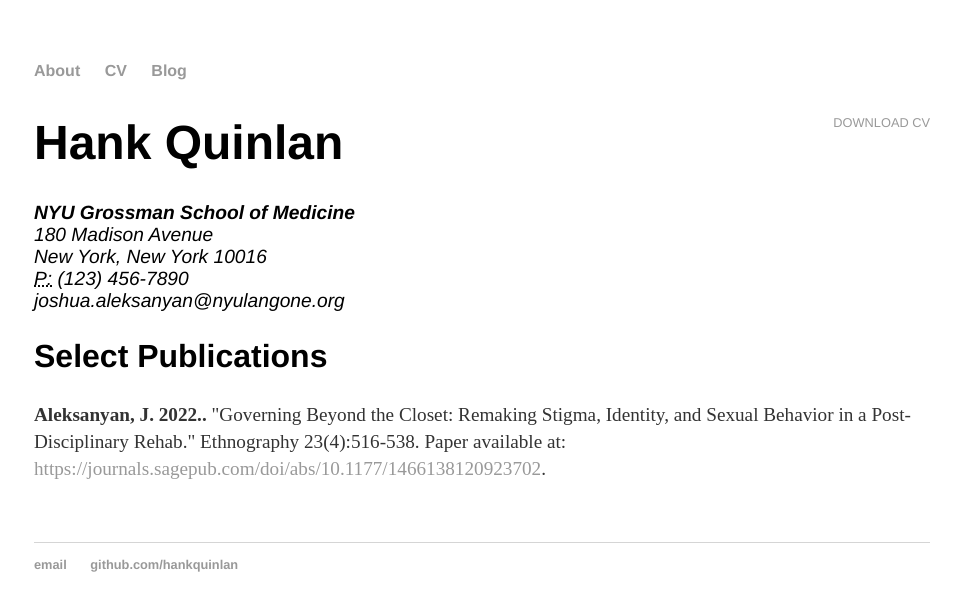
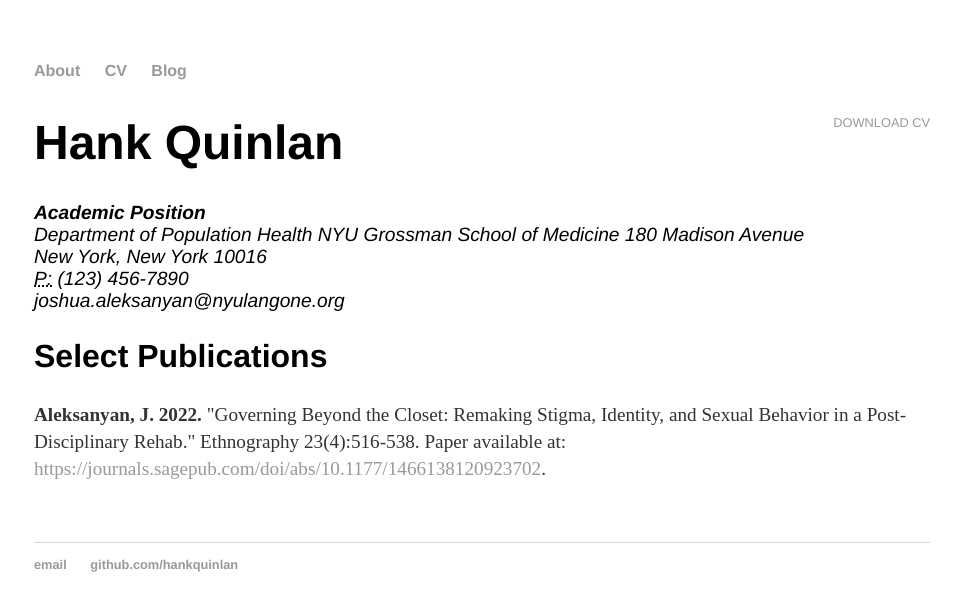
Before and after one commit to aja2182/aja2182.github.io, a Jekyll site: the page built from cv/index.html, in a window 1280 px wide. Shown: the top 611 px of the page, without its empty margins (158-1118 px from the left). Built offline with Jekyll 4.4.1, drawn with Linux system fonts in a browser that asks for light colours.

Commit message:
Update index.html

```diff
--- a/cv/index.html
+++ b/cv/index.html
@@ -7,7 +7,9 @@ title: CV of Your Name
 		<a href="#" class="download" title="Download CV as PDF">Download CV</a>
 					<h1>Hank Quinlan</h1>
 					<address>
-					<strong>NYU Grossman School of Medicine</strong><br>
+					<strong>Academic Position</strong><br>
+					Department of Population Health
+					NYU Grossman School of Medicine
 					180 Madison Avenue<br>
 					New York, New York 10016<br>
 					<abbr title="phone">P:</abbr> (123) 456-7890<br>
@@ -16,7 +18,7 @@ title: CV of Your Name
 
 					<h2>Select Publications</h2>
 
-					<p><strong>Aleksanyan, J. 2022..</strong> "Governing Beyond the Closet: Remaking Stigma, Identity, and Sexual Behavior in a Post-Disciplinary Rehab." Ethnography 23(4):516-538. Paper available at: <a href="#">https://journals.sagepub.com/doi/abs/10.1177/1466138120923702</a>.
+					<p><strong>Aleksanyan, J. 2022.</strong> "Governing Beyond the Closet: Remaking Stigma, Identity, and Sexual Behavior in a Post-Disciplinary Rehab." Ethnography 23(4):516-538. Paper available at: <a href="#">https://journals.sagepub.com/doi/abs/10.1177/1466138120923702</a>.
 
 
 	</div>
```
